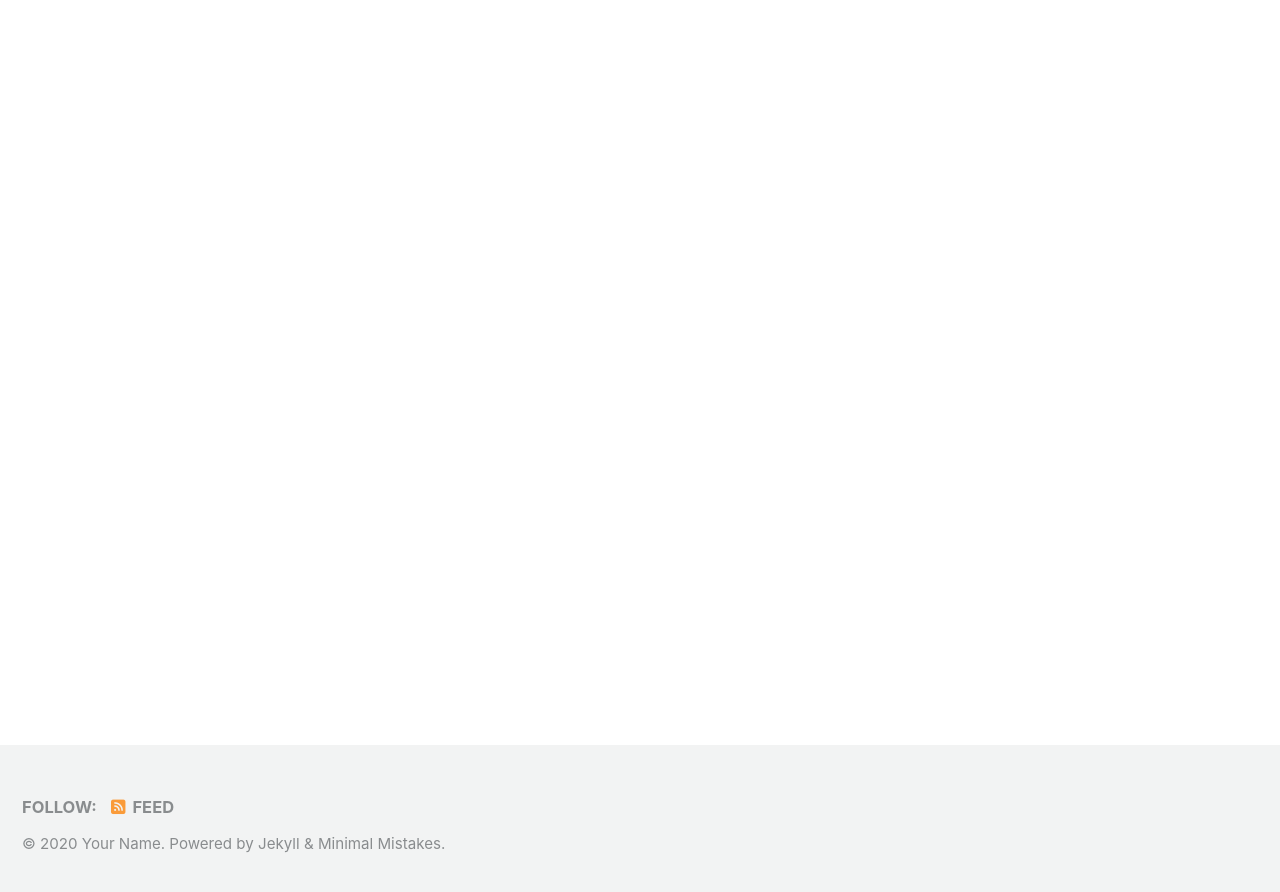
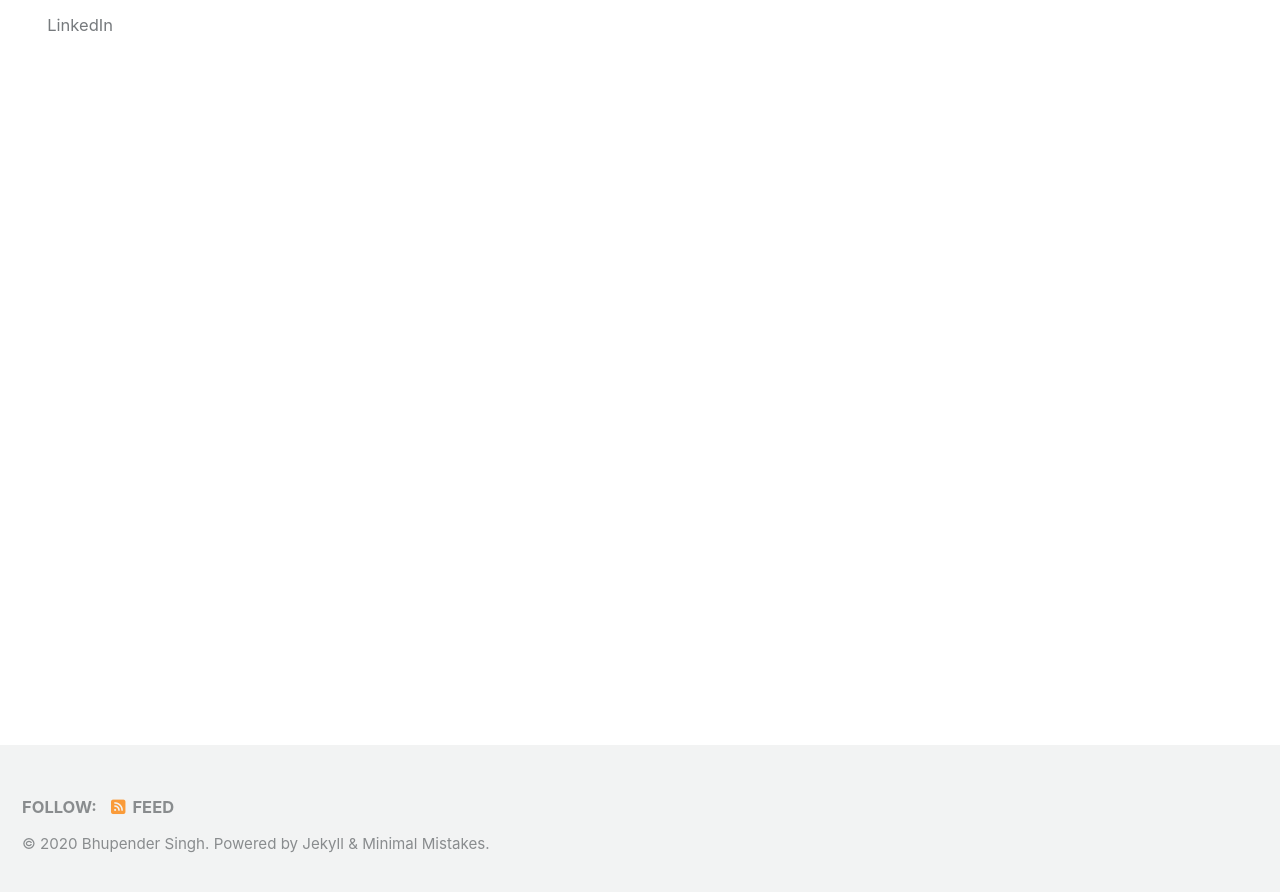
Before and after one commit to singhbhupender1/singhbhupender1.github.io, a Jekyll site: the page built from index.html, in a window 1280 px wide and 900 px high, scrolled down 222 px. Shown: the top 892 px of the window. Built offline with Jekyll 4.4.1, drawn with Linux system fonts in a browser that asks for light colours; cached includes are drawn as plain includes; nearby versions of some CDN libraries; the list of posts is cut into pages by our own code; some of the changed text lies outside the part shown.

Commit message:
update bio config.yml

```diff
--- a/_config.yml
+++ b/_config.yml
@@ -16,11 +16,11 @@ minimal_mistakes_skin    : "default" # "air", "aqua", "contrast", "dark", "dirt"
 
 # Site Settings
 locale                   : "en-US"
-title                    : "Site Title"
+title                    : "Bhupender Singh"
 title_separator          : "-"
 subtitle                 : # site tagline that appears below site title in masthead
-name                     : "Your Name"
-description              : "An amazing website."
+name                     : "Bhupender Singh"
+description              : "Data Science Portfolio"
 url                      : # the base hostname & protocol for your site e.g. "https://mmistakes.github.io"
 baseurl                  : # the subpath of your site, e.g. "/blog"
 repository               : # GitHub username/repo-name e.g. "mmistakes/minimal-mistakes"
@@ -107,10 +107,10 @@ analytics:
 
 # Site Author
 author:
-  name             : "Your Name"
+  name             : "Bhupender Singh"
   avatar           : # path of avatar image, e.g. "/assets/images/bio-photo.jpg"
-  bio              : "I am an **amazing** person."
-  location         : "Somewhere"
+  bio              : "Data Science Portfolio"
+  location         : "Boston, MA"
   email            :
   links:
     - label: "Email"
@@ -119,9 +119,9 @@ author:
     - label: "Website"
       icon: "fas fa-fw fa-link"
       # url: "https://your-website.com"
-    - label: "Twitter"
-      icon: "fab fa-fw fa-twitter-square"
-      # url: "https://twitter.com/"
+    - label: "LinkedIn"
+      icon: "fab fa-fw fa-linkedin-square"
+      url: "https://www.linkedin.com/in/bhupender-singh91/"
     - label: "Facebook"
       icon: "fab fa-fw fa-facebook-square"
       # url: "https://facebook.com/"
@@ -293,3 +293,11 @@ defaults:
       comments: # true
       share: true
       related: true
+
+  # _pages
+  - scope:
+      path: ""
+      type: pages
+    values:
+      layout: single
+      author_profile: true
```
